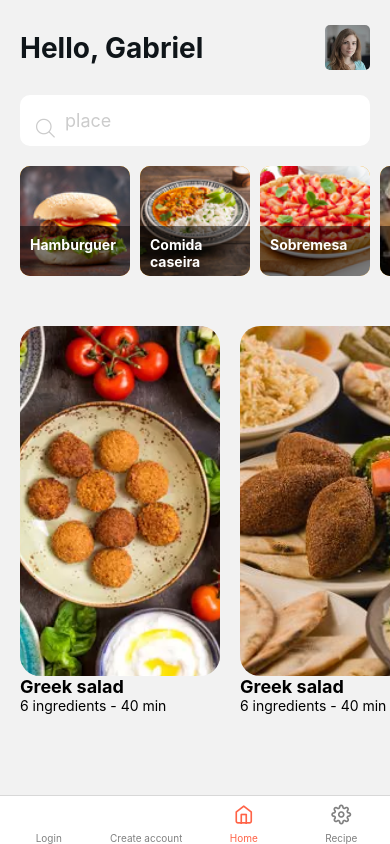
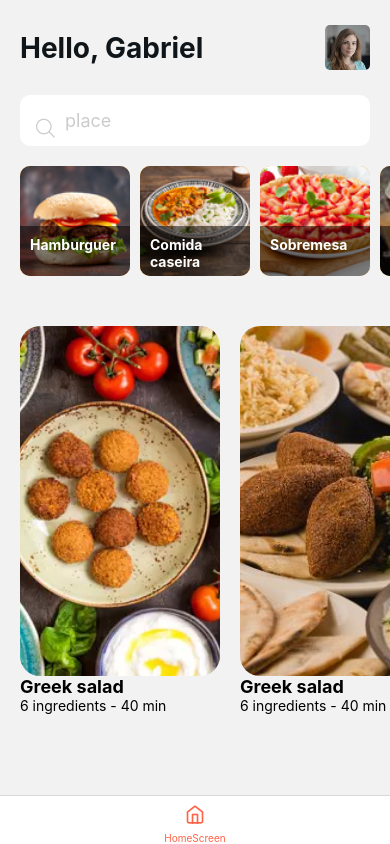
Before and after one commit to GabrielNatan/react-native-recipe, a React Native app: screen /Home in a window 390 px wide. Built offline with nearby package versions, Linux system fonts and the light colour scheme.

Commit message:
change routes

```diff
--- a/src/Routes/RoutesHome.js
+++ b/src/Routes/RoutesHome.js
@@ -1,19 +1,35 @@
 import React from 'react';
-import { createNativeStackNavigator } from '@react-navigation/native-stack';
+import { createBottomTabNavigator } from '@react-navigation/bottom-tabs';
+import Icon from "react-native-vector-icons/Feather";
 
 import Home from '../pages/Home';
 import Recipe from '../pages/Recipe';
 import { Lista } from '../pages/Lista'
-const Stack = createNativeStackNavigator();
+import { Login } from '../pages/Login';
+const Tab = createBottomTabNavigator();
 
 export default function RoutesHome({ ComponentePrincipal = Home }) {
-    return <Stack.Navigator
-            screenOptions={{
-                headerShown:false,
-            }}
+    return <Tab.Navigator
+        screenOptions={({ route }) => ({
+            tabBarIcon: ({ focused, color, size }) => {
+            let iconName;
+
+            if (route.name === 'HomeScreen') {
+                iconName = focused
+                ? 'home'
+                : 'home';
+            } else if (route.name === 'Recipe') {
+                iconName = focused ? 'settings' : 'settings';
+            }
+
+            // You can return any component that you like here!
+            return <Icon name={iconName} size={20} color={color} />;
+            },
+            tabBarActiveTintColor: 'tomato',
+            tabBarInactiveTintColor: 'gray',
+            headerShown:false,
+        })}
         >
-        <Stack.Screen name='HomeScreen' component={ComponentePrincipal} />
-        <Stack.Screen name='RecipeScreen' component={Recipe} />
-        <Stack.Screen name='Lista' component={Lista}/>
-    </Stack.Navigator>
+        <Tab.Screen name='HomeScreen' component={ComponentePrincipal} />
+    </Tab.Navigator>
 }
--- a/src/Routes/appRotas.js
+++ b/src/Routes/appRotas.js
@@ -1,41 +1,18 @@
 import React from 'react';
 
-import { createBottomTabNavigator } from '@react-navigation/bottom-tabs';
-import Icon from "react-native-vector-icons/Feather";
 
 import RoutesHome from './RoutesHome';
-import Home from '../pages/Home';
-import Recipe from '../pages/Recipe';
 import { Login } from '../pages/Login';
 import { CreateAccount } from '../pages/CreateAccount';
+import { createNativeStackNavigator } from '@react-navigation/native-stack';
+const Stack = createNativeStackNavigator();
 
-const Tab = createBottomTabNavigator();
+
 
 export default function AppRotas() {
-    return <Tab.Navigator
-          screenOptions={({ route }) => ({
-            tabBarIcon: ({ focused, color, size }) => {
-              let iconName;
-
-              if (route.name === 'Home') {
-                iconName = focused
-                  ? 'home'
-                  : 'home';
-              } else if (route.name === 'Recipe') {
-                iconName = focused ? 'settings' : 'settings';
-              }
-
-              // You can return any component that you like here!
-              return <Icon name={iconName} size={20} color={color} />;
-            },
-            tabBarActiveTintColor: 'tomato',
-            tabBarInactiveTintColor: 'gray',
-            headerShown:false
-          })}
-        >
-        <Tab.Screen name='Login' component={Login} />
-        <Tab.Screen name='Create account' component={CreateAccount} />
-        <Tab.Screen name='Home' component={RoutesHome} />
-        <Tab.Screen name='Recipe' component={Recipe} />
-      </Tab.Navigator>
+  return <Stack.Navigator screenOptions={{headerShown:false}}>
+      <Stack.Screen name='Create account' component={CreateAccount} />
+      <Stack.Screen name='Login' component={Login} />
+      <Stack.Screen name='Home' component={RoutesHome} />
+    </Stack.Navigator>
 }
--- a/src/pages/CreateAccount/index.js
+++ b/src/pages/CreateAccount/index.js
@@ -61,7 +61,7 @@ export const CreateAccount = ()=>{
             <Text style={styled.textBtn}>Create Account</Text>
            </TouchableOpacity>
            <TouchableOpacity
-            onPress={()=>{navigation.goBack()}}
+            onPress={()=>{navigation.navigate("Login")}}
            >
                 <Text style={styled.link}>Go to login</Text>
            </TouchableOpacity>
--- a/src/pages/Login/index.js
+++ b/src/pages/Login/index.js
@@ -28,7 +28,10 @@ export const Login = ()=>{
                 />
             </View>
 
-           <TouchableOpacity style={styled.btn}>
+           <TouchableOpacity
+                onPress={()=>{navigation.navigate("Home")}}
+                style={styled.btn}
+            >
             <Text style={styled.textBtn}>Entre</Text>
            </TouchableOpacity>
            <TouchableOpacity
```
